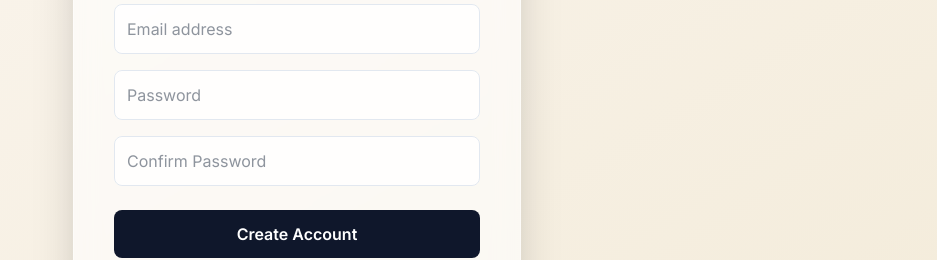
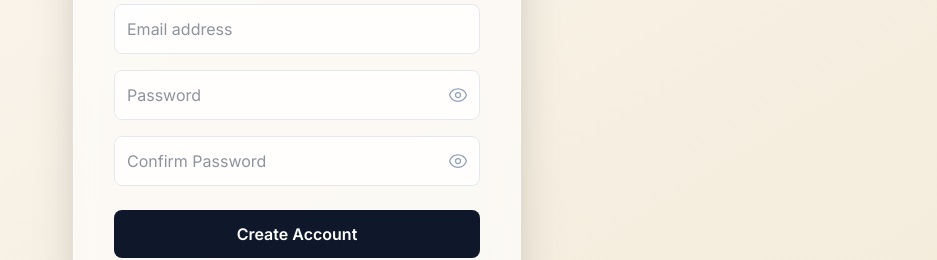
Before and after one commit to meridiandynamicsonline/client-portal-md, a Next.js app in the folder portal/: page /register in a window 1280 px wide. Shown: the part 345-605 px from the top of the page, without its empty margins (343-1280 px from the left). Built offline with nearby package versions, Linux system fonts and the light colour scheme; no server answers; a web font is replaced by a local one.

Commit message:
improved the ui/ux by adding password visibility button in both admin portal and client portal

```diff
--- a/portal/src/app/login/page.tsx
+++ b/portal/src/app/login/page.tsx
@@ -13,6 +13,7 @@
 export default function LoginPage() {
   const [email, setEmail] = useState('');
   const [password, setPassword] = useState('');
+  const [showPassword, setShowPassword] = useState(false);
   const router = useRouter();
 
   const handleLogin = async (e: React.FormEvent) => {
@@ -60,14 +61,39 @@
           <div className="space-y-4">
             <input
               className="w-full rounded-lg border border-slate-200 bg-white/80 p-3 text-slate-800 focus:border-slate-500 focus:outline-none focus:ring-1 focus:ring-slate-500"
-              type="email" placeholder="Email address"
-              onChange={(e) => setEmail(e.target.value)} required
+              type="email"
+              placeholder="Email address"
+              value={email}
+              onChange={(e) => setEmail(e.target.value)}
+              required
             />
-            <input
-              className="w-full rounded-lg border border-slate-200 bg-white/80 p-3 text-slate-800 focus:border-slate-500 focus:outline-none focus:ring-1 focus:ring-slate-500"
-              type="password" placeholder="Password"
-              onChange={(e) => setPassword(e.target.value)} required
-            />
+
+            <div className="relative">
+              <input
+                className="w-full rounded-lg border border-slate-200 bg-white/80 p-3 pr-10 text-slate-800 focus:border-slate-500 focus:outline-none focus:ring-1 focus:ring-slate-500"
+                type={showPassword ? "text" : "password"}
+                placeholder="Password"
+                value={password}
+                onChange={(e) => setPassword(e.target.value)}
+                required
+              />
+              <button
+                type="button"
+                onClick={() => setShowPassword(!showPassword)}
+                className="absolute inset-y-0 right-0 flex items-center pr-3 text-slate-400 hover:text-slate-600 transition-colors focus:outline-none"
+              >
+                {showPassword ? (
+                  <svg xmlns="http://www.w3.org/2000/svg" fill="none" viewBox="0 0 24 24" strokeWidth={1.5} stroke="currentColor" className="w-5 h-5">
+                    <path strokeLinecap="round" strokeLinejoin="round" d="M3.98 8.223A10.477 10.477 0 001.934 12C3.226 16.338 7.244 19.5 12 19.5c.993 0 1.953-.138 2.863-.395M6.228 6.228A10.45 10.45 0 0112 4.5c4.756 0 8.773 3.162 10.065 7.498a10.523 10.523 0 01-4.293 5.774M6.228 6.228L3 3m3.228 3.228l3.65 3.65m7.894 7.894L21 21m-3.228-3.228l-3.65-3.65m0 0a3 3 0 10-4.243-4.243m4.242 4.242L9.88 9.88" />
+                  </svg>
+                ) : (
+                  <svg xmlns="http://www.w3.org/2000/svg" fill="none" viewBox="0 0 24 24" strokeWidth={1.5} stroke="currentColor" className="w-5 h-5">
+                    <path strokeLinecap="round" strokeLinejoin="round" d="M2.036 12.322a1.012 1.012 0 010-.639C3.423 7.51 7.36 4.5 12 4.5c4.638 0 8.573 3.007 9.963 7.178.07.207.07.431 0 .639C20.577 16.49 16.64 19.5 12 19.5c-4.638 0-8.573-3.007-9.963-7.178z" />
+                    <path strokeLinecap="round" strokeLinejoin="round" d="M15 12a3 3 0 11-6 0 3 3 0 016 0z" />
+                  </svg>
+                )}
+              </button>
+            </div>
           </div>
 
           <div className="flex items-center justify-between text-sm">
--- a/portal/src/app/register/page.tsx
+++ b/portal/src/app/register/page.tsx
@@ -14,6 +14,11 @@
   const [email, setEmail] = useState('');
   const [password, setPassword] = useState('');
   const [confirmPassword, setConfirmPassword] = useState('');
+
+  // New visibility states
+  const [showPassword, setShowPassword] = useState(false);
+  const [showConfirmPassword, setShowConfirmPassword] = useState(false);
+
   const router = useRouter();
 
   const handleRegister = async (e: React.FormEvent) => {
@@ -63,16 +68,58 @@
               type="email" placeholder="Email address"
               onChange={(e) => setEmail(e.target.value)} required
             />
+
+            {/* Password Field with Toggle */}
+            <div className="relative">
               <input
-              className="w-full rounded-lg border border-slate-200 bg-white/80 p-3 text-slate-800 focus:border-slate-500 focus:outline-none focus:ring-1 focus:ring-slate-500"
-              type="password" placeholder="Password"
+                className="w-full rounded-lg border border-slate-200 bg-white/80 p-3 pr-10 text-slate-800 focus:border-slate-500 focus:outline-none focus:ring-1 focus:ring-slate-500"
+                type={showPassword ? "text" : "password"}
+                placeholder="Password"
                 onChange={(e) => setPassword(e.target.value)} required minLength={6}
               />
+              <button
+                type="button"
+                onClick={() => setShowPassword(!showPassword)}
+                className="absolute inset-y-0 right-0 flex items-center pr-3 text-slate-400 hover:text-slate-600 transition-colors focus:outline-none"
+              >
+                {showPassword ? (
+                  <svg xmlns="http://www.w3.org/2000/svg" fill="none" viewBox="0 0 24 24" strokeWidth={1.5} stroke="currentColor" className="w-5 h-5">
+                    <path strokeLinecap="round" strokeLinejoin="round" d="M3.98 8.223A10.477 10.477 0 001.934 12C3.226 16.338 7.244 19.5 12 19.5c.993 0 1.953-.138 2.863-.395M6.228 6.228A10.45 10.45 0 0112 4.5c4.756 0 8.773 3.162 10.065 7.498a10.523 10.523 0 01-4.293 5.774M6.228 6.228L3 3m3.228 3.228l3.65 3.65m7.894 7.894L21 21m-3.228-3.228l-3.65-3.65m0 0a3 3 0 10-4.243-4.243m4.242 4.242L9.88 9.88" />
+                  </svg>
+                ) : (
+                  <svg xmlns="http://www.w3.org/2000/svg" fill="none" viewBox="0 0 24 24" strokeWidth={1.5} stroke="currentColor" className="w-5 h-5">
+                    <path strokeLinecap="round" strokeLinejoin="round" d="M2.036 12.322a1.012 1.012 0 010-.639C3.423 7.51 7.36 4.5 12 4.5c4.638 0 8.573 3.007 9.963 7.178.07.207.07.431 0 .639C20.577 16.49 16.64 19.5 12 19.5c-4.638 0-8.573-3.007-9.963-7.178z" />
+                    <path strokeLinecap="round" strokeLinejoin="round" d="M15 12a3 3 0 11-6 0 3 3 0 016 0z" />
+                  </svg>
+                )}
+              </button>
+            </div>
+
+            {/* Confirm Password Field with Toggle */}
+            <div className="relative">
               <input
-              className="w-full rounded-lg border border-slate-200 bg-white/80 p-3 text-slate-800 focus:border-slate-500 focus:outline-none focus:ring-1 focus:ring-slate-500"
-              type="password" placeholder="Confirm Password"
+                className="w-full rounded-lg border border-slate-200 bg-white/80 p-3 pr-10 text-slate-800 focus:border-slate-500 focus:outline-none focus:ring-1 focus:ring-slate-500"
+                type={showConfirmPassword ? "text" : "password"}
+                placeholder="Confirm Password"
                 onChange={(e) => setConfirmPassword(e.target.value)} required minLength={6}
               />
+              <button
+                type="button"
+                onClick={() => setShowConfirmPassword(!showConfirmPassword)}
+                className="absolute inset-y-0 right-0 flex items-center pr-3 text-slate-400 hover:text-slate-600 transition-colors focus:outline-none"
+              >
+                {showConfirmPassword ? (
+                  <svg xmlns="http://www.w3.org/2000/svg" fill="none" viewBox="0 0 24 24" strokeWidth={1.5} stroke="currentColor" className="w-5 h-5">
+                    <path strokeLinecap="round" strokeLinejoin="round" d="M3.98 8.223A10.477 10.477 0 001.934 12C3.226 16.338 7.244 19.5 12 19.5c.993 0 1.953-.138 2.863-.395M6.228 6.228A10.45 10.45 0 0112 4.5c4.756 0 8.773 3.162 10.065 7.498a10.523 10.523 0 01-4.293 5.774M6.228 6.228L3 3m3.228 3.228l3.65 3.65m7.894 7.894L21 21m-3.228-3.228l-3.65-3.65m0 0a3 3 0 10-4.243-4.243m4.242 4.242L9.88 9.88" />
+                  </svg>
+                ) : (
+                  <svg xmlns="http://www.w3.org/2000/svg" fill="none" viewBox="0 0 24 24" strokeWidth={1.5} stroke="currentColor" className="w-5 h-5">
+                    <path strokeLinecap="round" strokeLinejoin="round" d="M2.036 12.322a1.012 1.012 0 010-.639C3.423 7.51 7.36 4.5 12 4.5c4.638 0 8.573 3.007 9.963 7.178.07.207.07.431 0 .639C20.577 16.49 16.64 19.5 12 19.5c-4.638 0-8.573-3.007-9.963-7.178z" />
+                    <path strokeLinecap="round" strokeLinejoin="round" d="M15 12a3 3 0 11-6 0 3 3 0 016 0z" />
+                  </svg>
+                )}
+              </button>
+            </div>
           </div>
 
           <button className="w-full rounded-lg bg-slate-900 py-3 font-semibold text-white transition-all hover:bg-slate-800 hover:shadow-lg active:scale-[0.98]">
```
Also changed, not shown: 1 other file (tests, documents, lock files or other folders). Lines whose indentation alone changed are shown as unchanged.
